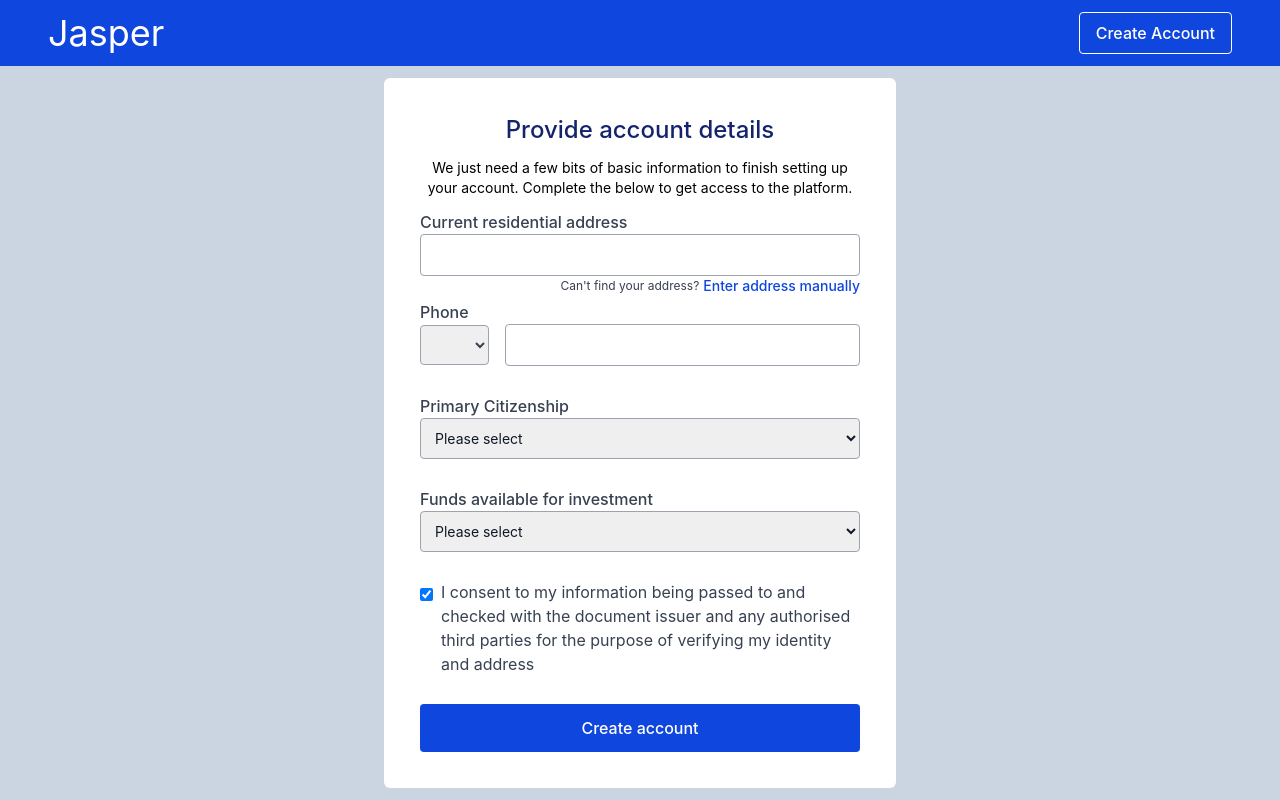
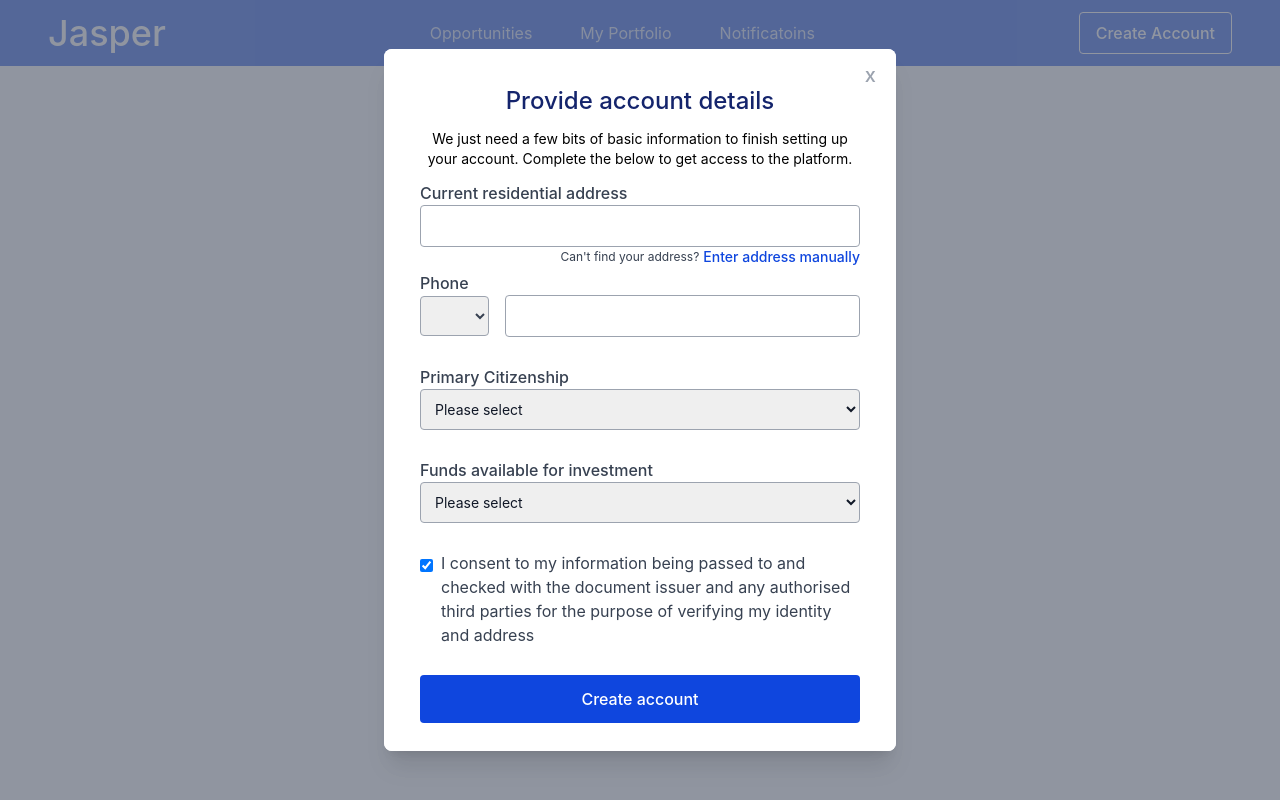
Before and after one commit to ldreaaml/jasper-technical-exercise, a React (Vite) app in the folder jasper/: page / in a window 1280 px wide. Built offline with nearby package versions, Linux system fonts and the light colour scheme.

Commit message:
create popup modal

```diff
--- a/jasper/src/components/NavBar.jsx
+++ b/jasper/src/components/NavBar.jsx
@@ -9,10 +9,29 @@ const NavBar = () => {
   return (
     <>
       <div className="flex justify-between items-center bg-blue p-3 px-12">
-        <p className="text-white text-4xl">Jasper</p>
-        <button className="font-medium bg-transparent text-white border border-white py-2 px-4 rounded hover:bg-white hover:text-blue">
-          Create Account
-        </button>
+        <p className="text-white text-4xl font-medium">Jasper</p>
+        {isPopupVisible ? (
+          <button className="font-medium bg-transparent text-white border border-white py-2 px-4 rounded hover:bg-white hover:text-blue">
+            Create Account
+          </button>
+        ) : (
+          <>
+            <div className="text-white space-x-12 ">
+              <a href="#" className="opacity-80 hover:opacity-100">
+                Opportunities
+              </a>
+              <a href="#" className="opacity-80 hover:opacity-100">
+                My Portfolio
+              </a>
+              <a href="#" className="opacity-80 hover:opacity-100">
+                Notificatoins
+              </a>
+            </div>
+            <button className="font-medium bg-transparent text-white border border-white py-2 px-4 rounded hover:bg-white hover:text-blue">
+              Create Account
+            </button>
+          </>
+        )}
       </div>
     </>
   );
--- a/jasper/src/components/PopUp.jsx
+++ b/jasper/src/components/PopUp.jsx
@@ -3,14 +3,44 @@ import AccountDetailForm from "./AccountDetailForm";
 import CreateAccountForm from "./CreateAccountForm";
 
 const PopUp = () => {
+  const [isPopupVisible, setIsPopupVisible] = useState(true);
+  const [accountFormSuccess, setAccountFormSucess] = useState(false);
+  const closePopup = () => {
+    setIsPopupVisible(false);
+  };
+
   return (
     <>
-      <div className="bg-slate-300 p-3 flex justify-center">
-        <div className="bg-white max-w-lg p-6 rounded-md">
-          {/* <CreateAccountForm /> */}
-          <AccountDetailForm />
+      {isPopupVisible ? (
+        <div
+          className="relative z-10"
+          aria-labelledby="modal-title"
+          role="dialog"
+          aria-modal="true"
+        >
+          <div className="fixed inset-0 bg-gray-500 bg-opacity-75 transition-opacity"></div>
+
+          <div className="fixed inset-0 z-10 overflow-y-auto">
+            <div className="flex min-h-full items-end justify-center p-4 text-center sm:items-center sm:p-0">
+              <div className="relative transform overflow-hidden rounded-lg bg-white text-left shadow-xl transition-all sm:my-8 sm:w-full sm:max-w-lg">
+                <button
+                  className="absolute right-2 top-0 p-3 font-medium text-xl text-gray-400 cursor-pointer"
+                  onClick={closePopup}
+                >
+                  x
+                </button>
+                <div className="bg-white px-4 pt-5 pb-4 sm:p-6 sm:pb-4">
+                  {accountFormSuccess ? (
+                    <CreateAccountForm />
+                  ) : (
+                    <AccountDetailForm />
+                  )}
+                </div>
+              </div>
+            </div>
+          </div>
         </div>
-      </div>
+      ) : null}
     </>
   );
 };
```
